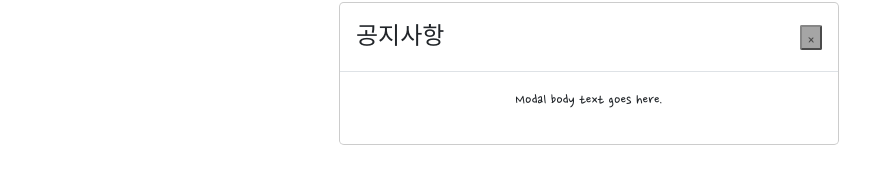
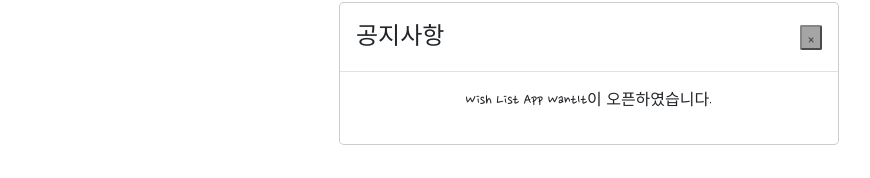
Before and after one commit to JYeonDev/want-it-wishlist-app-, a React (Create React App) app: page / in a window 1280 px wide. Shown: the part 112-290 px from the top of the page, without its empty margins (51-921 px from the left). Built offline with nearby package versions, Linux system fonts and the light colour scheme.

Commit message:
wishlist-app

```diff
--- a/src/App.js
+++ b/src/App.js
@@ -17,7 +17,7 @@
     setTimeout(() => {
       setShow(false);
     }, 500);
-  });
+  }, []);
 
   return (
     <div className="App">
--- a/src/components/notice.js
+++ b/src/components/notice.js
@@ -3,10 +3,13 @@
 
 function Notice() {
   let [modalOpen, setModalOpen] = useState(false);
+
   let modalClose = () => {
-    setModalOpen(true);
+    setModalOpen(!modalOpen);
   };
   return (
+    <>
+      {modalOpen === false ? (
         <Modal.Dialog>
           <Modal.Header>
             <Modal.Title>공지사항</Modal.Title>
@@ -16,9 +19,11 @@
           </Modal.Header>
 
           <Modal.Body>
-        <p>Modal body text goes here.</p>
+            <p>Wish List App WantIt이 오픈하였습니다.</p>
           </Modal.Body>
         </Modal.Dialog>
+      ) : null}
+    </>
   );
 }
 
```
Lines whose indentation alone changed are shown as unchanged.
